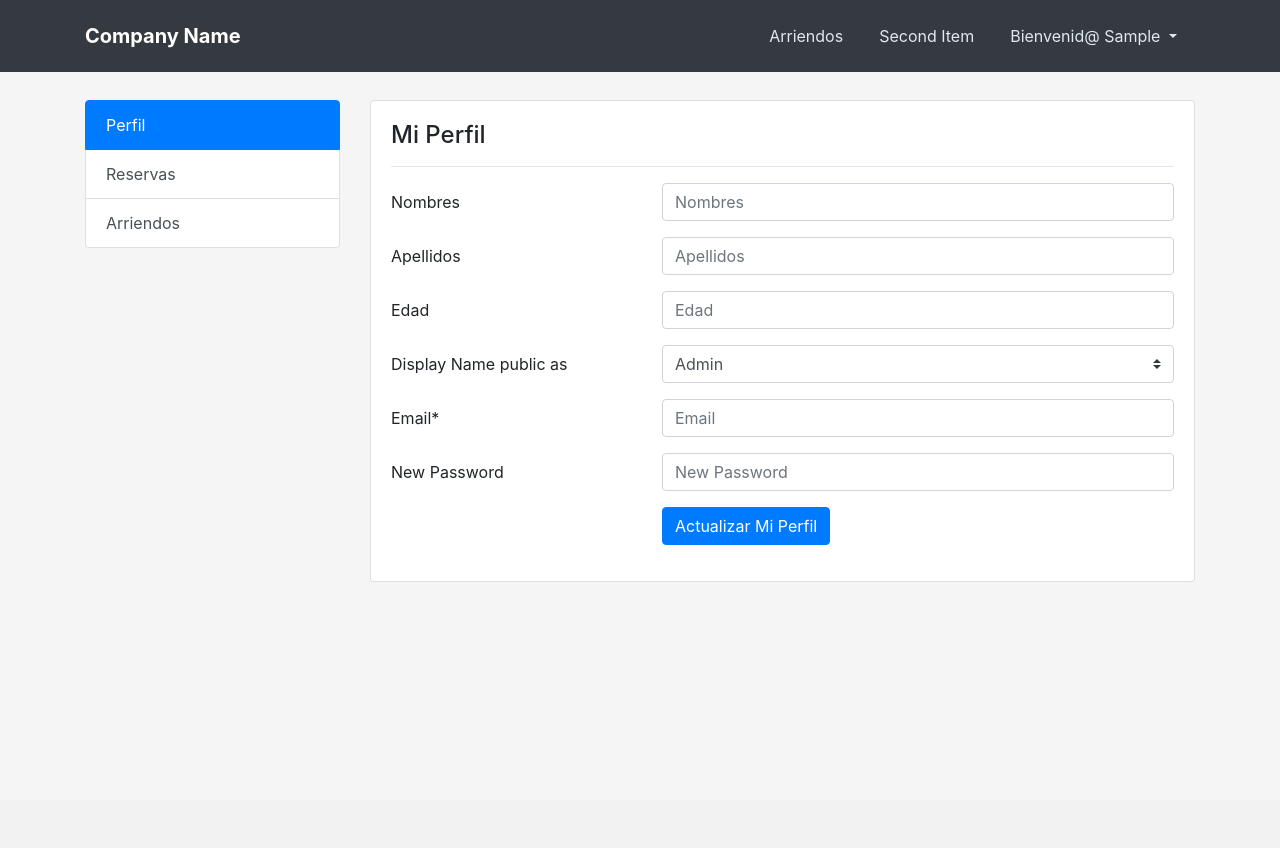
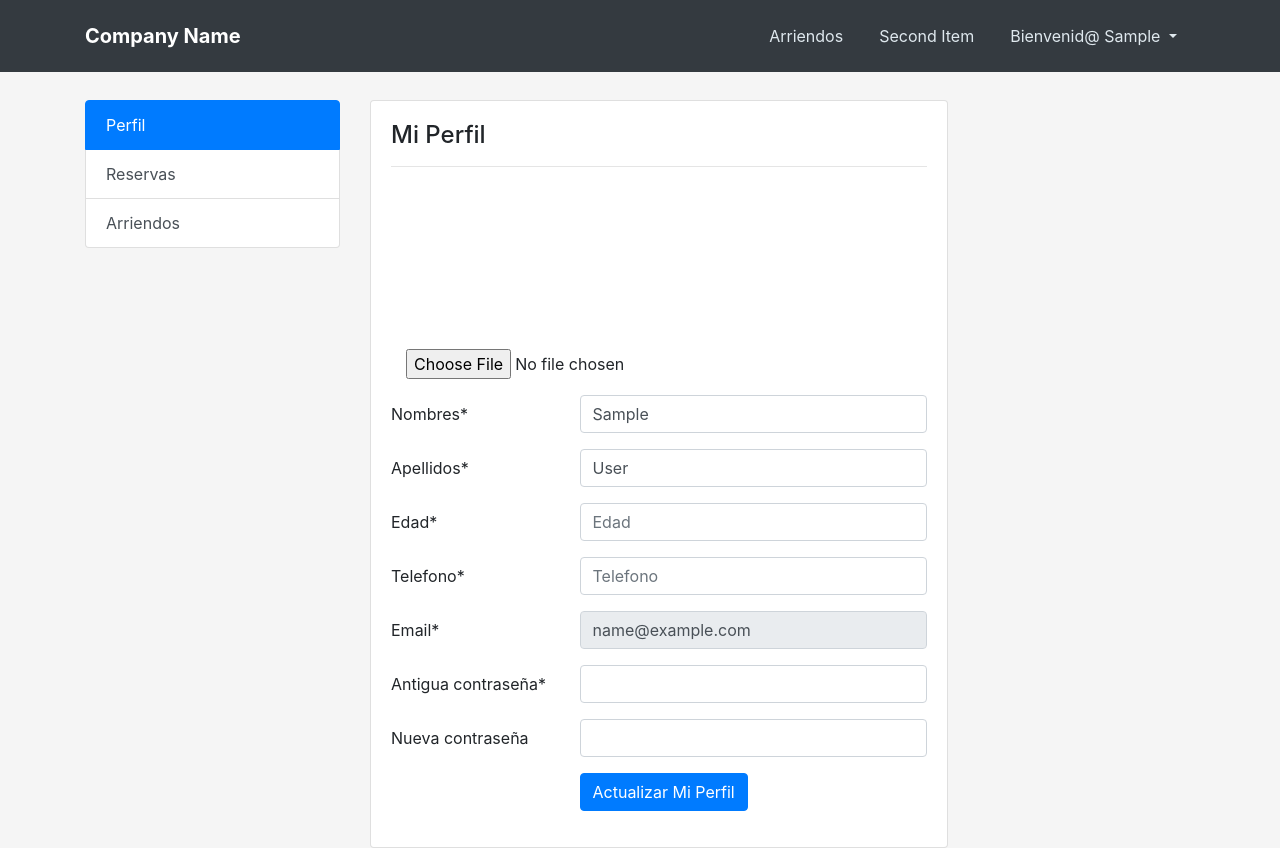
Before and after one commit to stuk4/portafolio-departamentos, a Django app: page /usuario/perfil/ in a window 1280 px wide. Before the commit the page ends 582 px from the top, so only its background shows below. Run offline with Django 3.2, Linux system fonts and the light colour scheme; the visitor is signed in with stand-in values (Sample User, id 1); data comes from the database, SQL or seed files in the repository; some libraries are stand-ins or nearby versions.

Commit message:
Mi perfil terminado:view y template

```diff
--- a/departamentos/templates/departamentos/listar_usuarios_admin.html
+++ b/departamentos/templates/departamentos/listar_usuarios_admin.html
@@ -39,7 +39,7 @@
                         <td>{{  usuario.id }}</td>
                         <td>{{ usuario.first_name }}</td>
                         <td>{{ usuario.email }}</td>
-                        <td>{{ usuario.telefono  }}</td>
+                        <td>{{ usuario.telefono|stringformat:"d"  }}</td>
                         <td>
                             {% if usuario.is_staff %}
                                 Funcionario
--- a/departamentos/templates/departamentos/ver_departamento.html
+++ b/departamentos/templates/departamentos/ver_departamento.html
@@ -133,7 +133,8 @@
 	}
 	const inner = (e) =>{
 		total.innerHTML = ""
-		var precio =Number('{{ departamento.precio }}'.replace('.',''));
+		var precio ={{ departamento.precio|stringformat:"d" }};
+		console.log(precio)
 		total.innerHTML = addPunto(e.target.value * precio);
 		abono.innerHTML = addPunto( Math.round( (e.target.value * precio) * 0.1));
 	}
--- /dev/null
+++ b/usuarios/static/css/perfil.css
@@ -0,0 +1,23 @@
+.img-contenedor{
+    max-width: 150px;
+    max-height: 150px;
+    min-height: 150px;
+    min-width: 150px;
+
+
+}
+.img-contenedor img{
+    width: 100%;
+    height: 100%;
+    object-fit: cover;
+    height: -webkit-fill-available;
+
+ }
+ .custom-card{
+     width: 70%;
+ }
+ @media (max-width:1000px) {
+    .custom-card{
+        width: 100%;
+    }
+ }
--- a/usuarios/templates/usuarios/Registro.html
+++ b/usuarios/templates/usuarios/Registro.html
@@ -126,7 +126,7 @@
           title: 'Error!',
           text: '{{ message }}',
           icon: 'error',
-          confirmButtonText: 'Cool'
+          confirmButtonText: 'Ok'
         })
     {% else  %}
     Swal.fire({
--- a/usuarios/templates/usuarios/perfil.html
+++ b/usuarios/templates/usuarios/perfil.html
@@ -1,6 +1,11 @@
 {% extends 'departamentos/base.html'%}
+{% load static %}
+
+{% block extra_css %}
+<link rel="stylesheet" href="{% static 'css/perfil.css' %}">
+{% endblock extra_css %}
 {% block contenido %}
-<!-- TODO TERMINAR CON ESTA INTERFAZ HACER SU VIEW CORRESPONDIENTE Y LUEGO LA DE ARRIENDO -->
+
 <div class="container">
 	<div class="row">
 		<div class="col-md-3 ">
@@ -14,7 +19,7 @@
             </div>
 		</div>
 		<div class="col-md-9">
-		    <div class="card">
+		    <div class="card custom-card">
 		        <div class="card-body">
 		            <div class="row">
 		                <div class="col-md-12">
@@ -24,45 +29,60 @@
 		            </div>
 		            <div class="row">
 		                <div class="col-md-12">
-		                    <form>
+		                    <form enctype="multipart/form-data" method="POST">{% csrf_token %}
+                          <div class="form-group  ">
+                            <div class="form-group img-contenedor">
+                               {% if request.user.imagen %}
+
+                               <img src="{{ request.user.imagen.url }}" alt="..." class="img-fluid rounded-circle">
+
+                               {%  endif  %}
+                            </div>
+                            <div class="col d-flex justify-content-center align-items-center">
+                              <input type="file" class="form-control-file" accept="image/*" name="imagenperfil" id="">
+                            </div>
+                          </div>
 
                               <div class="form-group row">
-                                <label for="name" class="col-4 col-form-label">Nombres</label>
+                                <label for="name"  class="col-4 col-form-label">Nombres*</label>
                                 <div class="col-8">
-                                  <input id="name" name="nombres" placeholder="Nombres" class="form-control " type="text">
+                                  <input id="name" value="{{ request.user.first_name }}" required name="nombres" placeholder="Nombres" class="form-control " type="text">
                                 </div>
                               </div>
                               <div class="form-group row">
-                                <label for="lastname" class="col-4 col-form-label">Apellidos</label>
+                                <label for="lastname" class="col-4 col-form-label">Apellidos*</label>
                                 <div class="col-8">
-                                  <input id="lastname" name="apellidos" placeholder="Apellidos" class="form-control here" type="text">
+                                  <input id="lastname"  value="{{ request.user.last_name }}"  name="apellidos" placeholder="Apellidos" class="form-control here" type="text">
                                 </div>
                               </div>
                               <div class="form-group row">
-                                <label for="text" class="col-4 col-form-label">Edad</label>
+                                <label for="Edad" class="col-4 col-form-label">Edad*</label>
                                 <div class="col-8">
-                                  <input id="text" name="number" placeholder="Edad" class="form-control here" required="required" type="text">
+                                  <input id="Edad" name="number" value="" placeholder="Edad" class="form-control here" required="required" type="text">
                                 </div>
                               </div>
                               <div class="form-group row">
-                                <label for="select" class="col-4 col-form-label">Display Name public as</label>
+                                <label for="telefono" class="col-4 col-form-label">Telefono*</label>
                                 <div class="col-8">
-                                  <select id="select" name="select" class="custom-select">
-                                    <option value="admin">Admin</option>
-                                  </select>
+                                  <input id="telefono" name="telefono" required placeholder="Telefono" value="{{ request.user.telefono|stringformat:"d" }}" class="form-control here" required="required" type="number">
                                 </div>
                               </div>
                               <div class="form-group row">
                                 <label for="email" class="col-4 col-form-label">Email*</label>
                                 <div class="col-8">
-                                  <input id="email" name="email" placeholder="Email" class="form-control here" required="required" type="text">
+                                  <input id="email" name="email" readonly placeholder="Email" value="{{ request.user.email }}"  class="form-control here"  type="text">
                                 </div>
                               </div>
-
                               <div class="form-group row">
-                                <label for="newpass" class="col-4 col-form-label">New Password</label>
+                                <label for="oldpass" class="col-4 col-form-label">Antigua contraseña*</label>
                                 <div class="col-8">
-                                  <input id="newpass" name="newpass" placeholder="New Password" class="form-control here" type="text">
+                                  <input id="oldpass" name="oldpass" value="" required placeholder="" class="form-control here" type="password">
+                                </div>
+                              </div>
+                              <div class="form-group row">
+                                <label for="newpass" class="col-4 col-form-label">Nueva contraseña</label>
+                                <div class="col-8">
+                                  <input id="newpass" name="newpass" value=""  placeholder="" class="form-control here" type="password">
                                 </div>
                               </div>
                               <div class="form-group row">
@@ -80,3 +100,29 @@
 	</div>
 </div>
 {% endblock contenido %}
+{% block extra_js %}
+
+{% if messages %}
+{% for message in messages  %}
+  <script>
+  console.log('{{ message }}');
+  {% if message.tags == 'error' %}
+  Swal.fire({
+    title: 'Error!',
+    text: '{{ message }}',
+    icon: 'error',
+    confirmButtonText: 'Ok'
+  })
+  {% else  %}
+  Swal.fire({
+    title: 'Éxito!',
+    text: '{{ message }}',
+    icon: 'success',
+    confirmButtonText: 'Ok'
+
+  })
+{% endif %}
+  </script>
+  {% endfor %}
+{% endif %}
+{% endblock extra_js %}
--- a/usuarios/views.py
+++ b/usuarios/views.py
@@ -7,6 +7,9 @@ from django.contrib import messages
 from django.contrib.auth import authenticate, login, logout
 from usuarios.models import User
 from django.contrib.auth.decorators import user_passes_test
+from django.contrib.auth.password_validation import MinimumLengthValidator,NumericPasswordValidator,CommonPasswordValidator
+from django.core.exceptions import ValidationError
+from django.contrib.auth import update_session_auth_hash
 # Regla de segurdad: Solo si es anonimo puede entrar al login
 @user_passes_test(lambda u:u.is_anonymous,login_url=('Departamentos'))
 def login_view(request):
@@ -54,6 +57,13 @@ def logout_view(request):
 def registro(request):
 
     if request.method == 'POST':
+        try:
+            validadores = [MinimumLengthValidator,NumericPasswordValidator,CommonPasswordValidator]
+            for validador in validadores:
+                validador().validate(request.POST.get('password'))
+        except ValidationError as e:
+            messages.error(request,str(e).replace("'", "").replace("[","").replace("]",""))
+            return render(request,'usuarios/Registro.html')
 
         try:
 
@@ -81,6 +91,41 @@ def registro(request):
             return render(request,'usuarios/Registro.html')
 
     return render(request,'usuarios/Registro.html')
+# Regla de segurdad: Solo si es activo puede ver
+@user_passes_test(lambda u:u.is_active,login_url=('Departamentos'))
+def perfil(request):
 
-def perfil(request):
+    usuario = get_object_or_404(User,id=request.user.id)
+
+    if request.method == 'POST':
+        if request.FILES.get('imagenperfil') is None:
+            usuario.imagen = usuario.imagen
+        else:
+            usuario.imagen = request.FILES.get('imagenperfil')
+        usuario.first_name = request.POST.get('nombres')
+        usuario.last_name = request.POST.get('apellidos')
+        usuario.telefono = request.POST.get('telefono')
+        if usuario.check_password(request.POST.get('oldpass')) is False:
+            messages.error(request,'Esa no es su contraseña')
+            return redirect('Perfil')
+        validadores = [MinimumLengthValidator,NumericPasswordValidator,CommonPasswordValidator]
+
+        if request.POST.get('newpass') is not '':
+            try:
+                for validador in validadores:
+                    validador().validate(request.POST.get('newpass'))
+            except ValidationError as e:
+                messages.error(request,str(e).replace("'", "").replace("[","").replace("]",""))
+                return redirect('Perfil')
+            usuario.set_password(request.POST.get('newpass'))
+        try:
+            usuario.save()
+            update_session_auth_hash(request,usuario)
+            messages.success(request,'Perfil acualizado con exito')
+            return redirect('Perfil')
+        except Exception as err:
+            print('VPERFIL ---',err)
+            messages.error(request,'No se pudo actualizar su perfil')
+            return redirect('Perfil')
+
     return render(request,'usuarios/perfil.html')
```
